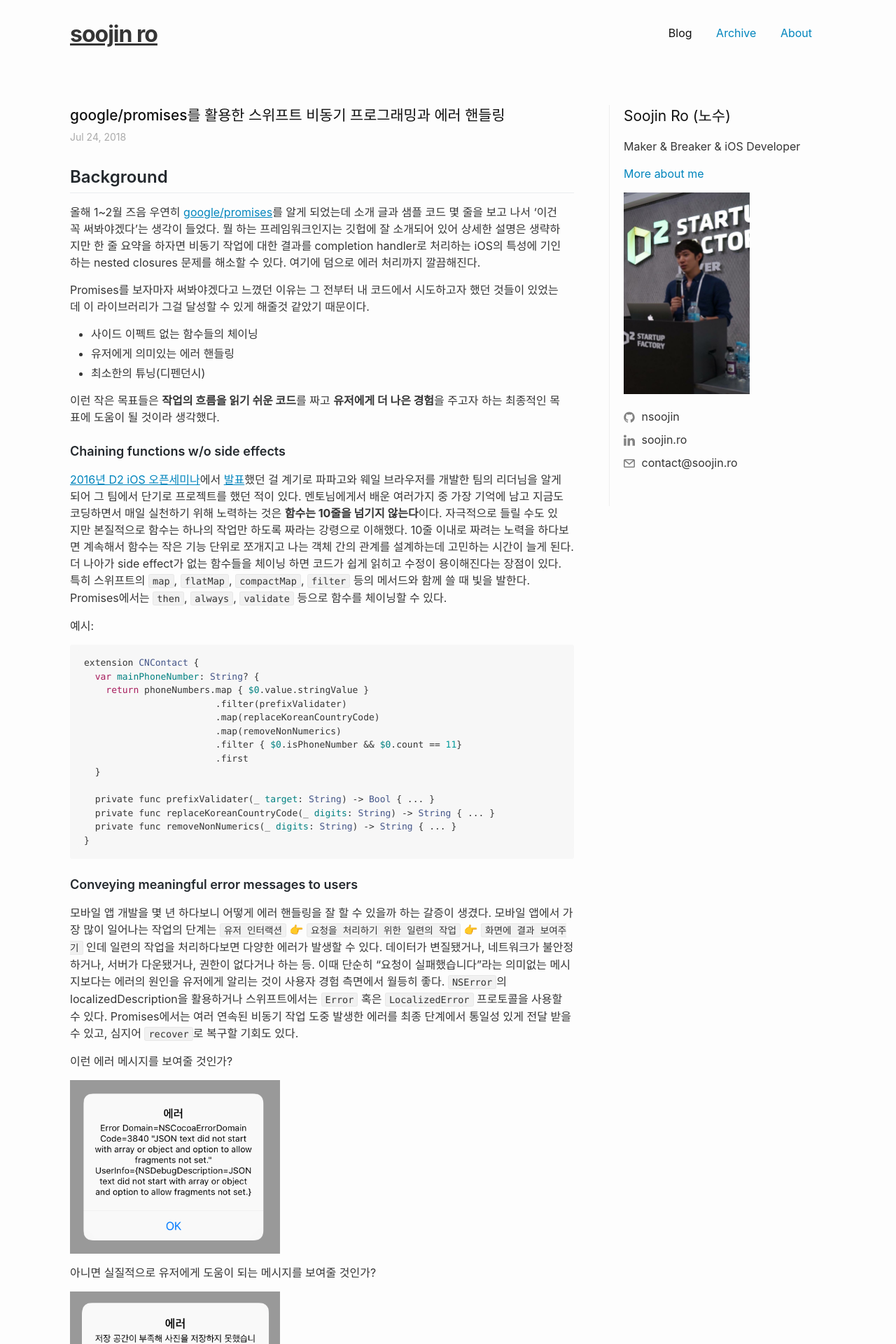
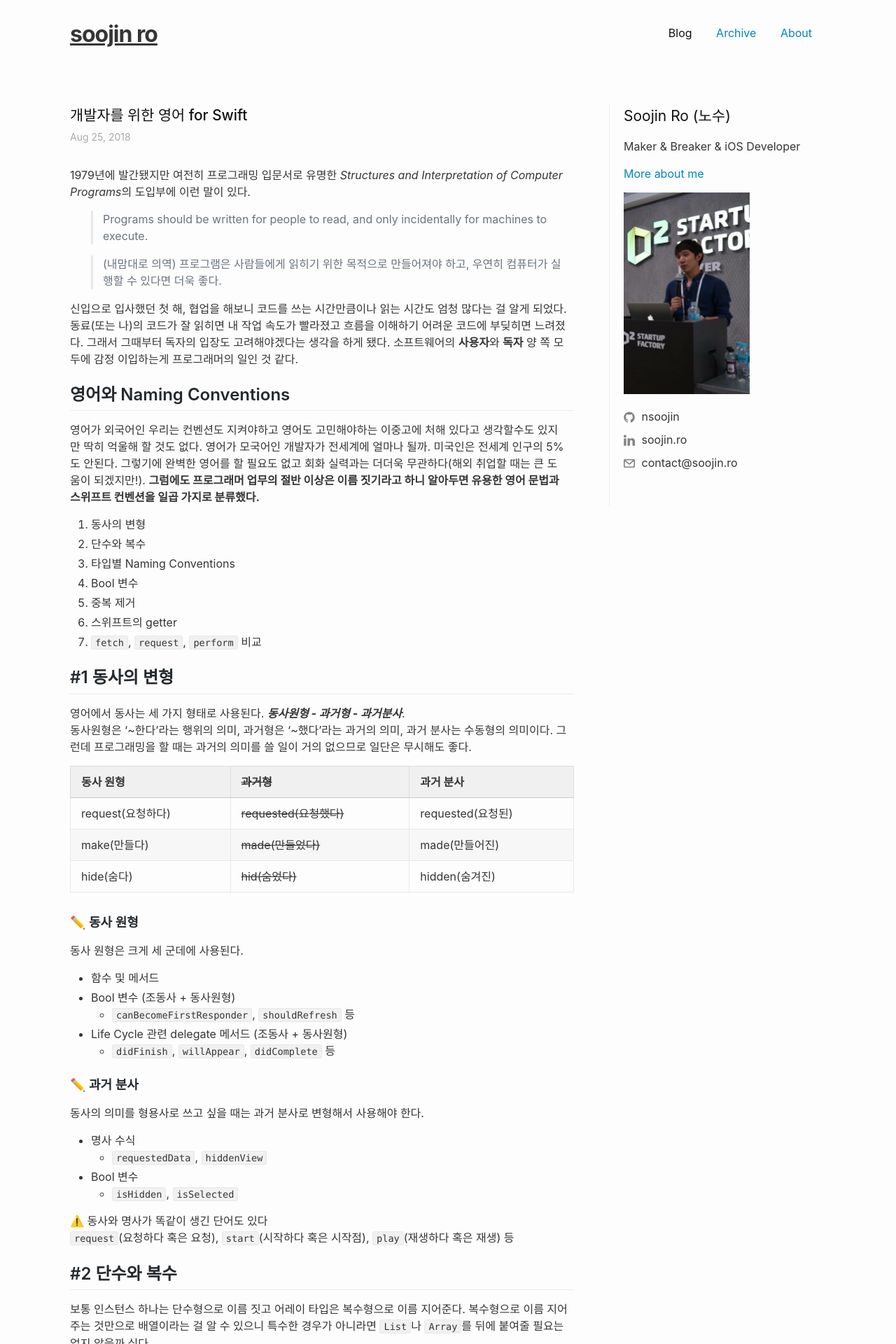
Before and after one commit to nsoojin/nsoojin.github.io, a Jekyll site: the page built from index.html, in a window 1280 px wide. Shown: the top 1920 px of the page at 70% size. Built offline with Jekyll 4.4.1, drawn with Linux system fonts in a browser that asks for light colours; the list of posts is cut into pages by our own code; some of the changed text lies outside the part shown.

Commit message:
final english for developers swift

````diff
--- a/_includes/side-projects.html
+++ /dev/null
@@ -1,3 +0,0 @@
-<p style="margin-top: 30px" class="side-projects-note">
-  <small>Unless otherwise mentioned in the post, those projects are side projects which I work on on weekends and evenings, and are not affiliated with my work or employer.</small>
-</p>
--- /dev/null
+++ b/_includes/thanks-to.html
@@ -0,0 +1,7 @@
+<p style="margin-top: 30px" class="special-thanks-note">
+  <small>
+  	{% if page.thanks.size > 0 %}
+      이 글의 초안을 읽어준 {{ page.thanks | join: ', ' }} 님에게 <b>고마움을 전합니다</b>.
+    {% endif %}
+  </small>
+</p>
--- a/_layouts/post.html
+++ b/_layouts/post.html
@@ -13,11 +13,13 @@
 
   <div class="post-content" itemprop="articleBody">
     {{ content }}
+
+    {% include thanks-to.html %}
   </div>
 
   <p class="extra-info">
     {% if page.tags.size > 0 %}
-      Tags: {{ page.tags | join: ', ' }} &nbsp;
+      Tags: {{ page.tags | join: ', ' }}
     {% endif %}
   </p>
 </article>
--- a/_posts/2018-08-25-english-for-developers-swift.md
+++ b/_posts/2018-08-25-english-for-developers-swift.md
@@ -9,16 +9,20 @@
 status: publish
 type: post
 published: true
-draft: true
+thanks:
+- 이승원
+- 김결
+- 강한용
+- 김영
 meta: {}
 ---
 
-1979년에 발간됐지만 여전히 프로그래밍 입문서로 유명한 *Structures and Interpretation of Computer Programs*라는 책의 도입부에 이런 말이 있다.
+1979년에 발간됐지만 여전히 프로그래밍 입문서로 유명한 *Structures and Interpretation of Computer Programs*의 도입부에 이런 말이 있다.
 >Programs should be written for people to read, and only incidentally for machines to execute.
 
 >(내맘대로 의역) 프로그램은 사람들에게 읽히기 위한 목적으로 만들어져야 하고, 우연히 컴퓨터가 실행할 수 있다면 더욱 좋다.
 
-신입 개발자로 입사했던 첫 해에 배운 것 중 하나를 꼽으라 한다면 코드를 쓰는 시간보다 코드를 읽는 시간이 더 많다는 것이다. 협업을 해보니 사용자의 입장 뿐 아니라 독자의 입장도 존재한다는 걸 깨달았다. 앱스토어에 올리는 앱만 결과물이 아니라 소스 코드도 결과물이라는 것? 그래서 UI/UX 측면에서는 유저에 공감을 하고, 코드로 구현할때는 나중에 이 코드를 읽을 사람(나 포함)에 공감을 하는 것이 프로그래머가 하는 일 인것 같다.
+신입으로 입사했던 첫 해, 협업을 해보니 코드를 쓰는 시간만큼이나 읽는 시간도 엄청 많다는 걸 알게 되었다. 동료(또는 나)의 코드가 잘 읽히면 내 작업 속도가 빨라졌고 흐름을 이해하기 어려운 코드에 부딪히면 느려졌다. 그래서 그때부터 독자의 입장도 고려해야겠다는 생각을 하게 됐다. 소프트웨어의 **사용자**와 **독자** 양 쪽 모두에 감정 이입하는게 프로그래머의 일인 것 같다.
 
 ## 영어와 Naming Conventions
 
@@ -47,21 +51,24 @@
 ### ✏️ 동사 원형
 동사 원형은 크게 세 군데에 사용된다.
 - 함수 및 메서드
-- 조동사 뒤에
-	- Bool 변수 (e.g. `canBecomeFirstResponder`)
-	- Life Cycle 관련 delegate 메서드 (e.g. `didFinish`, `willAppear`, `didComplete`)
+- Bool 변수 (조동사 + 동사원형)
+	- `canBecomeFirstResponder`, `shouldRefresh` 등
+- Life Cycle 관련 delegate 메서드 (조동사 + 동사원형)
+	- `didFinish`, `willAppear`, `didComplete` 등
 
 ### ✏️ 과거 분사
 동사의 의미를 형용사로 쓰고 싶을 때는 과거 분사로 변형해서 사용해야 한다.
-- 명사 수식 (e.g. `requestedData`, `hiddenView`)
-- Bool 변수 (e.g. `isHidden`, `isSelected`)
+- 명사 수식
+	- `requestedData`, `hiddenView`
+- Bool 변수
+	- `isHidden`, `isSelected`
 
 ⚠️ 동사와 명사가 똑같이 생긴 단어도 있다
 `request`(요청하다 혹은 요청), `start`(시작하다 혹은 시작점), `play`(재생하다 혹은 재생) 등
 
 ## #2 단수와 복수
 
-보통 인스턴스 하나는 단수형으로 이름 짓고 어레이 타입은 복수형으로 이름 지어준다. 복수형으로 이름 지어주는 것만으로 배열이라는 걸 알 수 있으니 특수한 경우가 아니라면 `List`나 `Array`를 뒤에 붙여줄 필요는 없지 않을까 싶다. 🤔
+보통 인스턴스 하나는 단수형으로 이름 짓고 어레이 타입은 복수형으로 이름 지어준다. 복수형으로 이름 지어주는 것만으로 배열이라는 걸 알 수 있으니 특수한 경우가 아니라면 `List`나 `Array`를 뒤에 붙여줄 필요는 없지 않을까 싶다.
 
 ```swift
 let album: Album
@@ -88,7 +95,7 @@
 
 ## #3 타입별 Naming Conventions
 
-좀 전에 배열 타입의 변수에 굳이 `List`나 `Array`라는 타입을 명시하지 않는다고 했는데 Cocoa Touch 프레임워크 전반에 걸쳐 타입을 변수명에 명시해 주는 경우가 있다. `URL`, `UIImage`, `Date`, `Size`, `Data` 등 이다.
+좀 전에 배열 타입의 변수에 굳이 `List`나 `Array`라는 타입을 명시하지 않는다고 했는데 Cocoa Touch 프레임워크 전반에 걸쳐 타입을 변수명에 명시해 주는 경우가 있다. `URL`, `UIImage`, `Date`, `Size`, `Data`처럼 상대적으로 raw한 데이터 타입이라면 명시해 주는 것 같고, 새로 정의한 타입이라면 써줄 필요가 없을 것 같다.
 
 ```swift
 var fullSizeImageURL: URL?     //PHContentEditingInput
@@ -118,7 +125,7 @@
 
 ## #4 Bool 변수
 
-Bool 변수명을 지을 때 알아두면 좋은 문법 몇 가지는 [Bool 변수 이름 제대로 짓기 위한 최소한의 영어 문법](https://soojin.ro/blog/naming-boolean-variables)에서 자세히 다뤘다. 컨벤션적인 측면에서도 고려할 것이 몇 가지 있다.
+Bool 변수명을 지을 때 알아두면 좋은 문법 몇 가지는 [Bool 변수 이름 제대로 짓기 위한 최소한의 영어 문법](https://soojin.ro/blog/naming-boolean-variables)에서 자세히 다뤘었고, 컨벤션적인 측면에서도 고려할 것이 몇 가지 있다.
 
 ### ✏️ `isSelected` vs `selected`
 
@@ -126,7 +133,7 @@
 
 ### ✏️ `isEnabled` vs `isDisabled`
 
-Bool 타입의 경우 반대어를 써서 동일한 기능을 하는 이름을 만들 수 있다. 어떤게 더 낫냐 하는 것은 정답은 없을 것이지만 고민해볼 만한 기준은 있다. 조건문에 not 연산자를 붙이는 것 보다는 없는 것이 가독성에 조금 더 좋다. 따라서 로직이 추가되는 경우가 true가 되도록 하는 단어를 선택하면 어떨까. 또 다른 의견은 변수의 디폴트 값이 true가 되도록 하는 것이다. `UIView`의 경우 **'보여지는'** 상태가 디폴트임에도 `isHidden`을 쓰고 있어서 종종 뇌에 혼란이 올 때가 있다. 어쨌든 최종 판단은 프로그래머 본인의 몫이다.
+Bool 타입의 경우 반대어를 써서 동일한 기능을 하는 이름을 만들 수 있다. 어떤게 더 낫냐 하는 것은 정답은 없을 것이지만 고민해볼 만한 기준은 있다. 조건문에 not 연산자를 붙이는 것 보다는 없는 것이 가독성에 조금 더 좋다. 따라서 로직이 추가되는 경우가 true가 되도록 하는 단어를 선택하면 어떨까. 또 하나는 변수의 디폴트 값이 true가 되도록 하는 것이다. `UIView`의 경우 **'보여지는'** 상태가 디폴트임에도 `isHidden`을 쓰고 있어서 종종 뇌에 혼란이 올 때가 있다.
 
 ```swift
 if isEnabled { ... }
@@ -186,7 +193,7 @@
 
 ## #7 `fetch`, `request`, `perform`
 
-프로그래머는 원하는 데이터를 어디선가 가져오는 함수를 자주 작성한다. 디스크에 저장되어있는 이미지, 리모트 서버에 있는 유저 db, 메모리 캐싱되어 있는 데이터 등등. 그럴때 위와 비슷한 동사들을 사용했을 것이다. 가져오다, 요청하다, 수행하다 등 사전적인 의미는 크게 다르지 않다. 하지만 iOS 프레임워크들을 찬찬히 읽어보니 쓰이는 경우가 명확히 구분되어 있었다.
+우리는 데이터를 어디선가 가져오는 함수를 자주 작성하게 된다. 디스크에 저장되어있는 이미지, 리모트 서버에 있는 유저 db, 메모리 캐싱되어 있는 데이터 등등. 그럴때 위와 비슷한 동사들을 사용한다. 가져오다, 요청하다, 수행하다 등 사전적인 의미는 크게 다르지 않지만 iOS 프레임워크들을 찬찬히 읽어보니 쓰이는 경우가 명확히 구분되어 있었다.
 
 ### ✏️ 결과를 바로 리턴하는 `fetch`
 
@@ -201,7 +208,7 @@
 func fetch<T>(_ request: NSFetchRequest<T>) throws -> [T] where T : NSFetchRequestResult
 ```
 
-`fetch`를 쓴 함수는 결과물을 바로 리턴해준다. 오래 걸리지 않는 동기적 작업이라는 것이다. 결과가 없는 경우가 아니라면 다른 요인에 의해 요청이 실패할 수는 없는 종류의 작업이다. 강아지가 공을 물어오는 놀이를 영어로 "play fetch"라고 하는 데 던지면 바로 달려가 물어오는 모습을 상상하면 되지 않을까
+`fetch`를 쓴 함수는 결과물을 바로 리턴해준다. 오래 걸리지 않는 동기적 작업이라는 것이다. 결과가 0개인 경우를 제외하곤 요청이 실패하지 않는 종류의 작업이다. 강아지가 공을 물어오는 놀이를 영어로 "play fetch"라고 하는데, 공을 무조건 물어오는 강아지의 모습을 연상하며 사용하면 되지 않을까
 
 <img src="/assets/posts/play-fetch.jpeg" width="300"/>
 (*playing fetch*)
@@ -246,6 +253,10 @@
 
 `perform`이나 `execute`은 파라미터로 Request 객체나 클로져를 받는 경우이다.
 
+## 덧붙이는 말
+
+스위프트에 특화된 내용이기 때문에 다른 언어나 플랫폼은 또 다른 컨벤션을 가지고 있고 읽기 좋은 코드의 기준도 다르다. 예를 들어 자바에서는 `get`을 써서 getter를 만드는 것이 컨벤션이고, 또 안드로이드의 `View`는 `isHidden`이 아니라 `VISIBLE`, `INVISIBLE`, `GONE`을 쓴다. 이처럼 프로그래밍 언어에 따라, 플랫폼에 따라 달라진다.
+
 ## 마무리
 
-구글링과 스택오버플로우는 프로그래머가 가장 애용하는 도구/사이트일 것이다. 여기에 동의어 사전([thesaurus](https://www.thesaurus.com))도 포함되어야 한다고 생각한다. 최적의 코드를 짜기 위해 고민하는 것 만큼이나 그 코드를 가장 잘 표현하는 단어를 찾기 위해 여러 후보를 놓고 고민해보는 시간은 가치있는 투자인 것 같다. 그러면 대체 어떤 단어를 쓰고 어떻게 이름 짓는게 좋은지 알 수 있을까? '[읽기 좋은 코드가 좋은 코드다(한빛미디어)](http://www.yes24.com/24/goods/6692314)'의 저자는 좋은 코드를 많이 읽어보라고 한다. 그리고 표준 라이브러리와 프레임워크 문서를 하루 15분씩 읽어보라고 한다. 이 조언에 따라 iOS 공식 문서를 처음으로 *순서대로* 읽어봤고 이 글에 요약한 것처럼 많은걸 배울 수 있었다.
+최적의 알고리즘을 짜기 위해 고민하는 것 만큼이나 그 코드를 영어로 잘 표현하는 것도 중요한 일인 것 같다. 그러면 대체 어떤 단어를 쓰고 어떻게 이름 지어야 좋은 걸까? 먼저 [동의어 사전](https://www.thesaurus.com)을 활용해 다양한 단어를 찾아보고 뜻을 알아보자. 그리고, '[읽기 좋은 코드가 좋은 코드다(한빛미디어)](http://www.yes24.com/24/goods/6692314)'의 저자는 좋은 코드를 많이 읽어보라고 한다. 또 표준 라이브러리와 프레임워크 문서를 하루에 15분씩이라도 시간을 할애하여 읽어보면 좋다고 한다. 그 조언대로 스위프트와 iOS 공식 문서를 앞에서부터 순서대로 읽어봤는데 이 글에 요약한 것을 포함하여 많은걸 배울 수 있었다.
--- a/assets/main.scss
+++ b/assets/main.scss
@@ -94,7 +94,7 @@
   border: none;
 }
 
-.side-projects-note {
+.special-thanks-note {
   line-height: 100%;
 }
 
--- a/index.html
+++ b/index.html
@@ -21,6 +21,8 @@
 
         <div class="post-content" itemprop="articleBody">
           {{ page.content }}
+
+          {% include thanks-to.html %}
         </div>
 
         <p class="extra-info">
````
Also changed, not shown: other parts of _posts/2018-08-25-english-for-developers-swift.md (+3 -3 lines).
